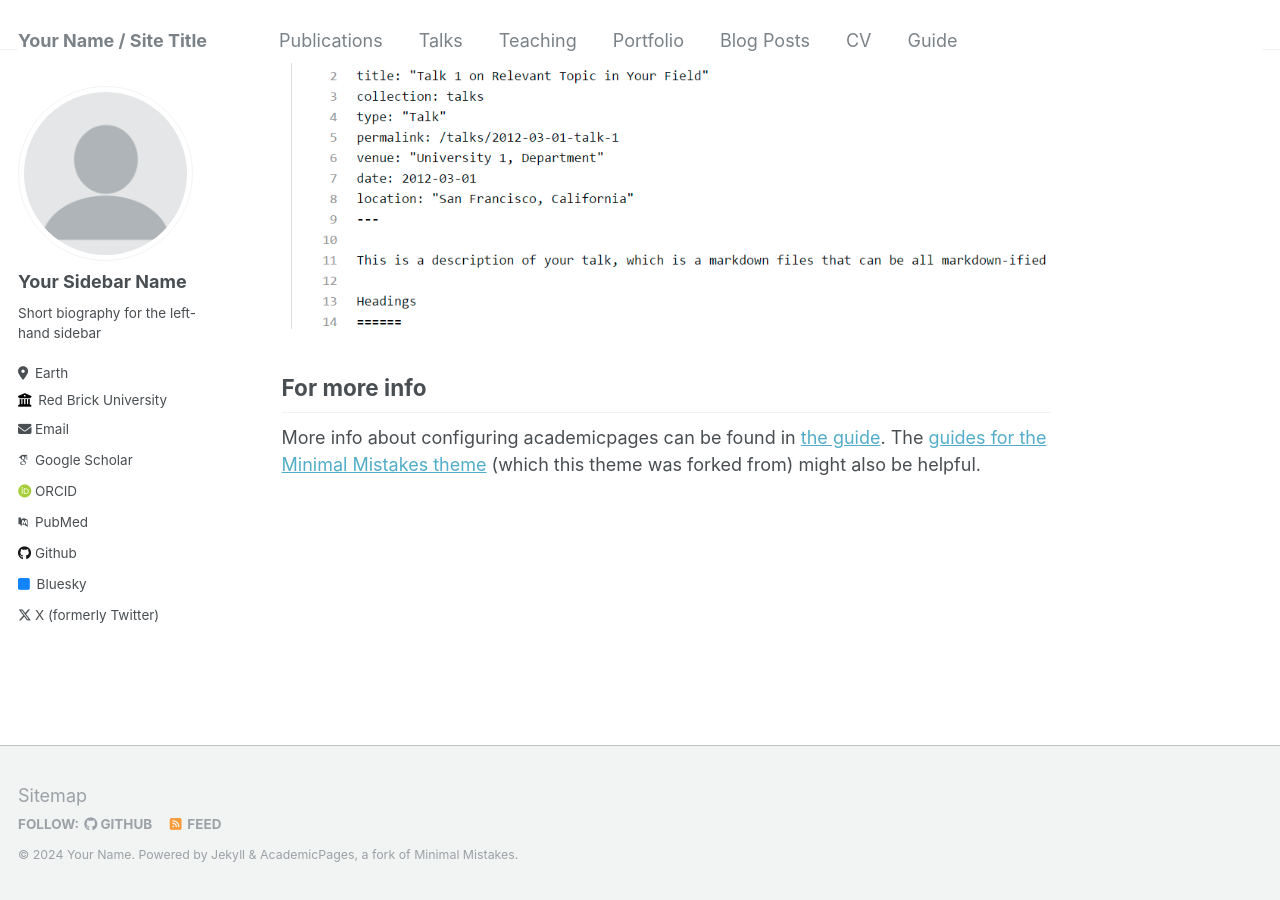
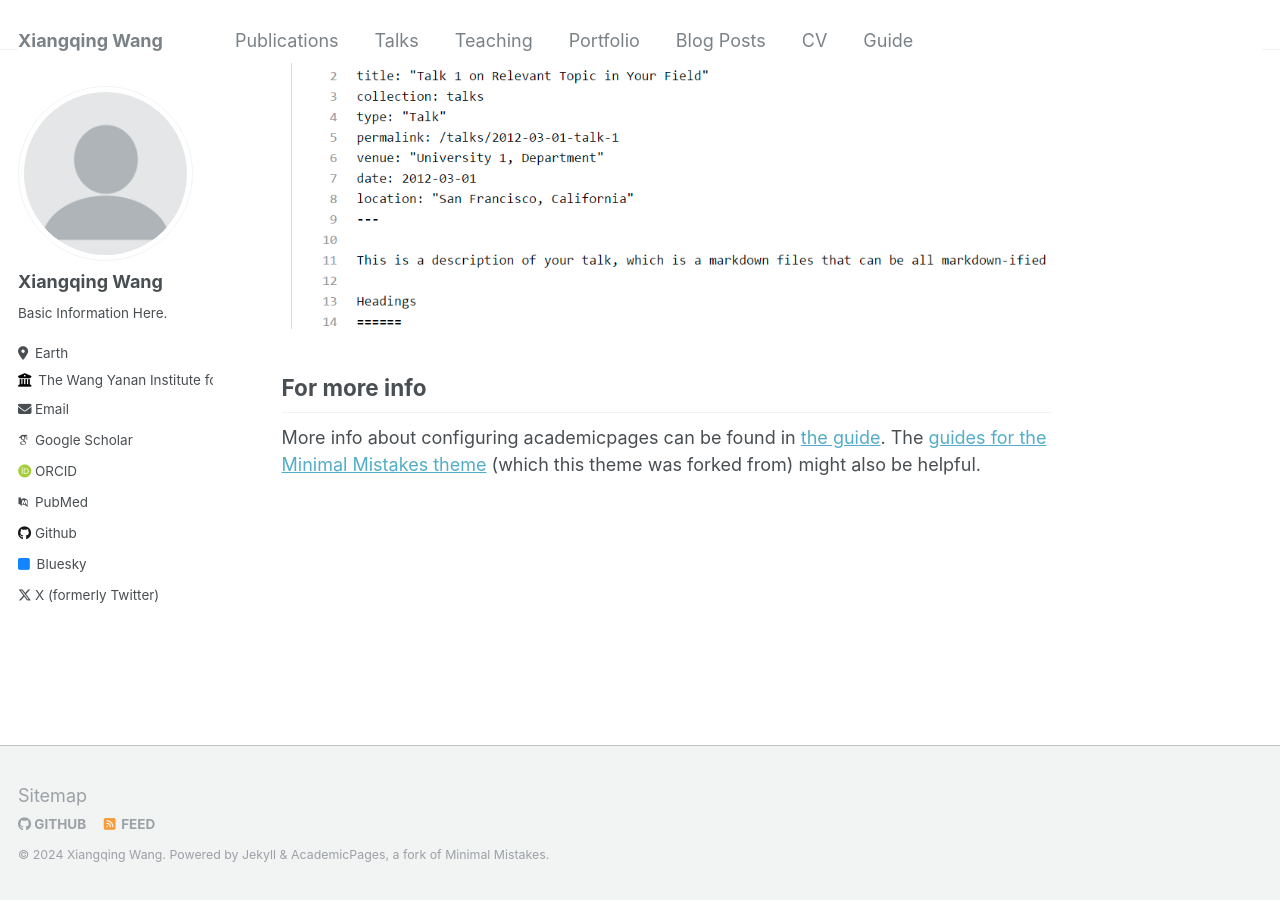
Before and after one commit to leahxqing/leahxqing.github.io, a Jekyll site: the page built from _pages/about.md, in a window 1280 px wide and 900 px high, scrolled down 2640 px. Built offline with Jekyll 4.4.1, drawn with Linux system fonts in a browser that asks for light colours; some web fonts are replaced.

Commit message:
Update _config.yml

```diff
--- a/_config.yml
+++ b/_config.yml
@@ -7,14 +7,14 @@
 # server process.
 
 # Basic Site Settings
-locale                   : "en-US"
-title                    : "Your Name / Site Title"
+locale                   : "China"
+title                    : "Xiangqing Wang"
 title_separator          : "-"
-name                     : &name "Your Name"
-description              : &description "personal description"
-url                      : https://academicpages.github.io # the base hostname & protocol for your site e.g. "https://mmistakes.github.io"
+name                     : &name "Xiangqing Wang"
+description              : &description "Hello!"
+url                      : https://leahxqing.github.io # the base hostname & protocol for your site e.g. "https://mmistakes.github.io"
 baseurl                  : "" # the subpath of your site, e.g. "/blog"
-repository               : "academicpages/academicpages.github.io"
+repository               : "leahxqing/leahxqing.github.io"
 
 # Site Author - The following control what appear as part of the author content on the side bar.
 #               If a field is blank the icon and link will not appear, otherwise it will be shown.
@@ -22,13 +22,13 @@
 author:
   # Biographic information
   avatar           : "profile.png"
-  name             : "Your Sidebar Name"
+  name             : "Xiangqing Wang"
   pronouns         : # example: "she/her"
-  bio              : "Short biography for the left-hand sidebar"
+  bio              : "Basic Information Here."
   location         : "Earth"
-  employer         : "Red Brick University"
+  employer         : "The Wang Yanan Institute for Studies in Economics, Xiamen University"
   uri              : # URL
-  email            : "none@example.org"
+  email            : "wangxq2003@outlook.com"
 
   # Academic websites
   arxiv            : # URL - Update with the correct link to your profile
```
